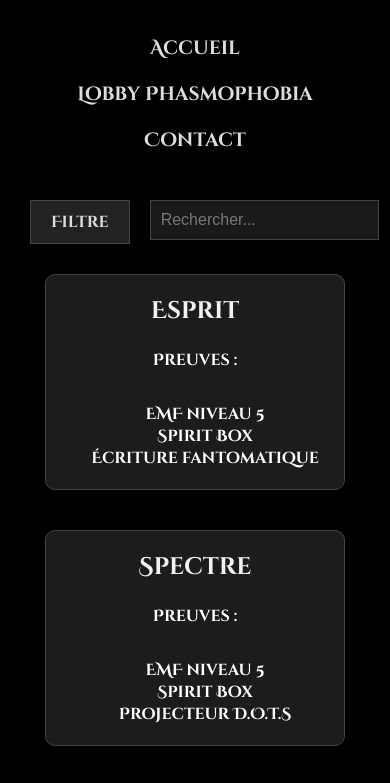
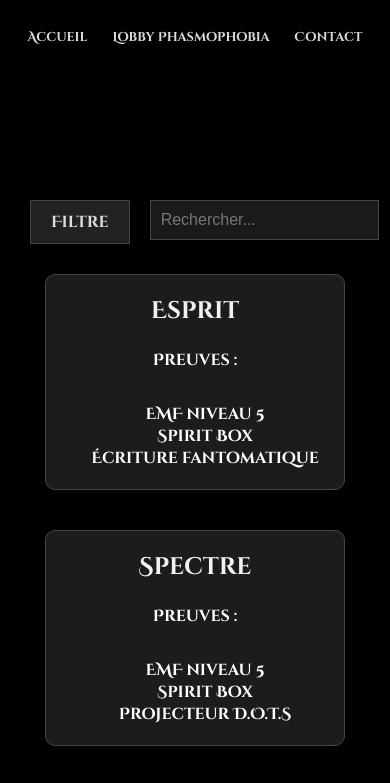
Before and after one commit to BleuDragonViolet/Phasmophobia-Librairie, a plain HTML site: page main.html in a window 390 px wide. Shown: the top 783 px of the page. Drawn offline with Linux system fonts and the light colour scheme.

Commit message:
Add files via upload

```diff
--- a/style.css
+++ b/style.css
@@ -183,20 +183,19 @@ main {
     max-width: 250px;
 }
 
-/* Responsive pour téléphone */
 @media screen and (max-width: 768px) {
     nav .menu {
-        flex-direction: column;
-        align-items: center;
-        gap: 20px;
-        padding: 10px 0;
+        gap: 15px; /* Réduction de l'espacement */
+        flex-wrap: wrap; /* Permet le retour à la ligne si nécessaire */
+        justify-content: center;
+    }
+
+    nav .menu li a {
+        font-size: 0.8em; /* Réduction de la taille des liens */
+        padding: 5px; /* Ajoute un peu d'espace cliquable */
     }
 
     nav {
-        padding: 10px 0;
-    }
-
-    nav .menu li a {
-        font-size: 1.2em;
+        padding: 10px 5px; /* Réduit la hauteur du header */
     }
 }
```
